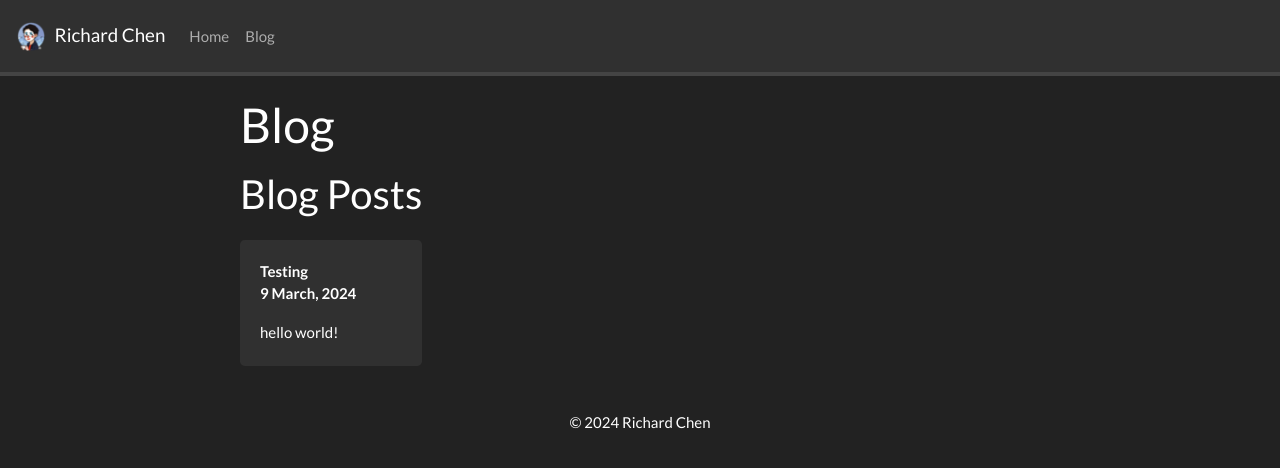
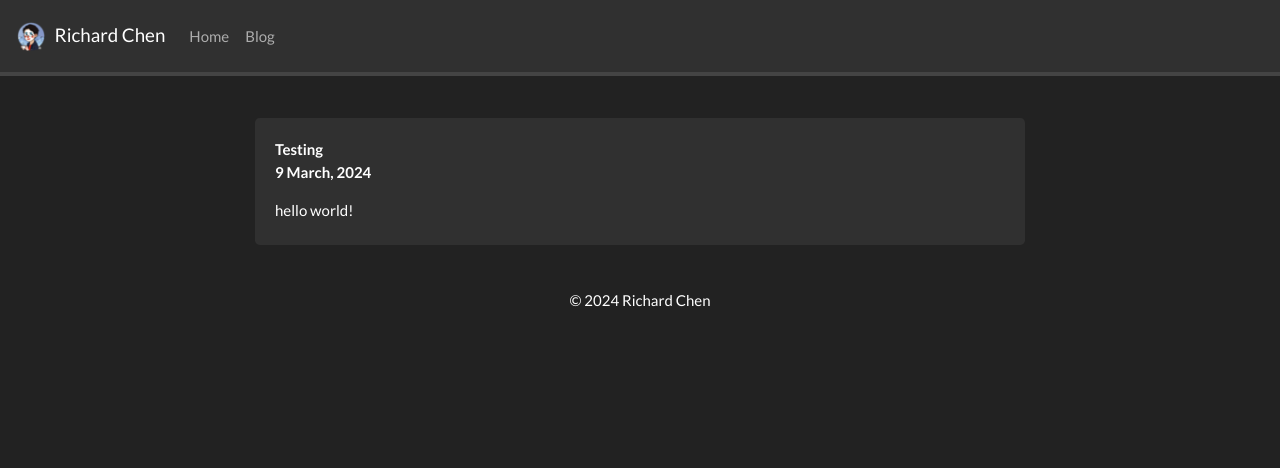
Before and after one commit to rchen2025/website, a Jekyll site: the page built from _pages/blog.md, in a window 1280 px wide. Shown: the top 468 px of the page. Built offline with Jekyll 4.4.1, drawn with Linux system fonts in a browser that asks for light colours; nearby versions of some CDN libraries; a style sheet for code colours, icons or effects is not loaded.

Commit message:
Mini changes to blog

```diff
--- a/_pages/blog.md
+++ b/_pages/blog.md
@@ -1,15 +1,12 @@
 ---
 title: "Blog"
-layout: post
+layout: textlay
 sitemap: false
 permalink: /blog.html
 ---
 
-## Blog Posts
-
 <div class="jumbotron">
 {% for post in site.data.blogs %}
-
 <b>{{ post.title }}</b><br>
 <b>{{ post.date }}</b>
 
```
Also changed, not shown: _pages/_blogposts/post_1.md (+5 -0 lines).
